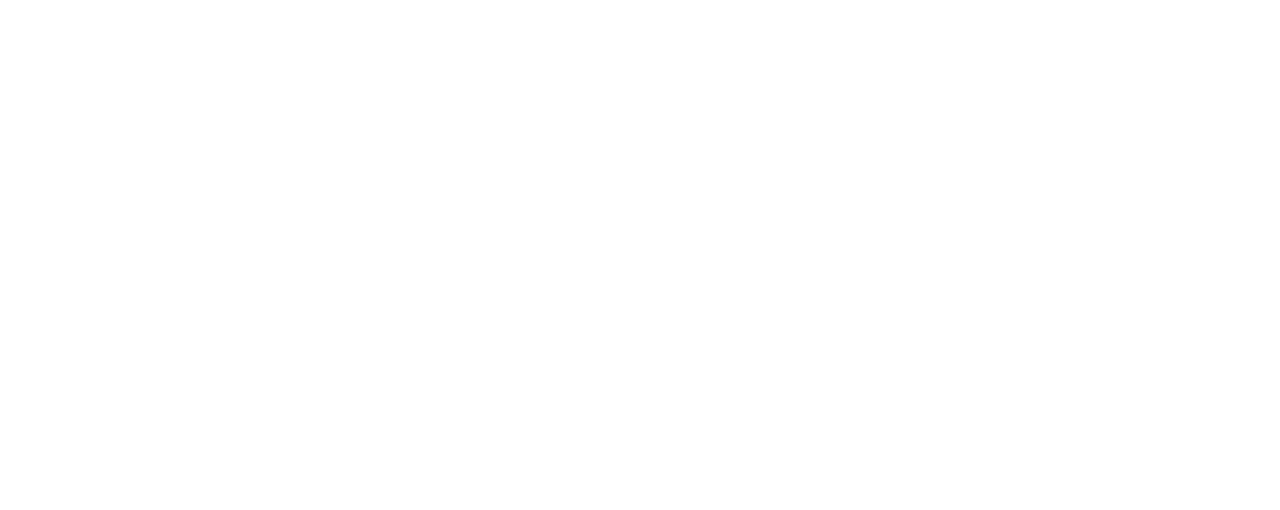
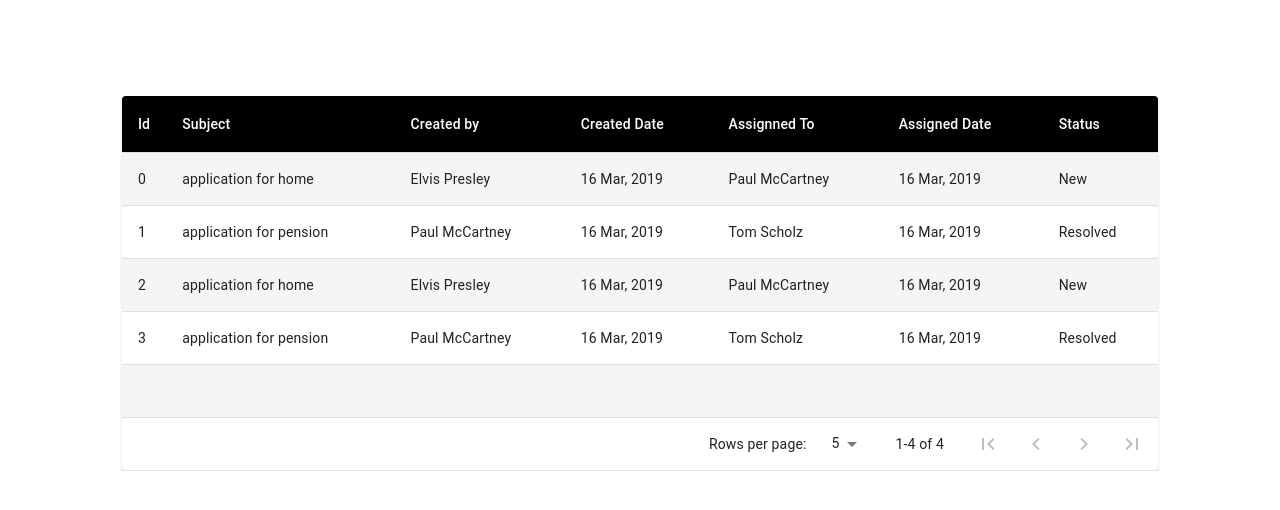
Before and after one commit to ayancoder/ticket-status-tacker, a React (Create React App) app in the folder client/: page /tickets in a window 1280 px wide. Shown: the top 510 px of the page. Built offline with nearby package versions, Linux system fonts and the light colour scheme; the HTML template or start-up script is replaced by a standard one.

Commit message:
ticket table display list

```diff
--- a/client/src/App.js
+++ b/client/src/App.js
@@ -6,6 +6,7 @@
 import { Login } from "./components/auth/Login";
 import  Register  from "./components/auth/Register";
 import Dashboard from "./components/dashboard/Dashboard";
+import TicketsTable from "./components/ticket/TicketTable";
 
 // Redux
 import { Provider } from 'react-redux';
@@ -23,6 +24,7 @@
             <Route exact path="/login" component={Login}></Route>
             <Route exact path="/register" component={Register}></Route>
             <Route exact path="/dashboard" component={Dashboard}></Route>
+            <Route exact path="/tickets" component={TicketsTable}></Route>
           </Switch>
         </section>
       </Fragment>
--- a/client/src/components/dashboard/Dashboard.js
+++ b/client/src/components/dashboard/Dashboard.js
@@ -22,6 +22,7 @@
 import Chart from "./Chart";
 import Tickets from "./Ticket";
 import TicketCountCard from "./TicketsCountCard";
+import TicketsTable from "../ticket/TicketTable";
 function Copyright() {
   return (
     <Typography variant="body2" color="textSecondary" align="center">
@@ -202,9 +203,7 @@
             </Grid>
             {/* Recent Tickets */}
             <Grid item xs={12}>
-              <Paper className={classes.paper}>
-                <Tickets />
-              </Paper>
+               <TicketsTable/>
             </Grid>
           </Grid>
           <Box pt={4}>
--- a/client/src/components/dashboard/TicketsCountCard.js
+++ b/client/src/components/dashboard/TicketsCountCard.js
@@ -5,7 +5,6 @@
 import CardContent from "@material-ui/core/CardContent";
 import Button from "@material-ui/core/Button";
 import Typography from "@material-ui/core/Typography";
-import DeleteIcon from '@material-ui/icons/Delete';
 
 const useStyles = makeStyles({
   root: {
--- /dev/null
+++ b/client/src/components/ticket/TicketTable.js
@@ -0,0 +1,215 @@
+import React from 'react';
+import PropTypes from 'prop-types';
+import { withStyles, makeStyles , useTheme} from '@material-ui/core/styles';
+import Table from '@material-ui/core/Table';
+import TableHead from '@material-ui/core/TableHead';
+import TableBody from '@material-ui/core/TableBody';
+import TableCell from '@material-ui/core/TableCell';
+import TableContainer from '@material-ui/core/TableContainer';
+import TableFooter from '@material-ui/core/TableFooter';
+import TablePagination from '@material-ui/core/TablePagination';
+import TableRow from '@material-ui/core/TableRow';
+import Paper from '@material-ui/core/Paper';
+import IconButton from '@material-ui/core/IconButton';
+import FirstPageIcon from '@material-ui/icons/FirstPage';
+import KeyboardArrowLeft from '@material-ui/icons/KeyboardArrowLeft';
+import KeyboardArrowRight from '@material-ui/icons/KeyboardArrowRight';
+import LastPageIcon from '@material-ui/icons/LastPage';
+
+
+const useStyles1 = makeStyles((theme) => ({
+  root: {
+    flexShrink: 0,
+    marginLeft: theme.spacing(2.5),
+  },
+}));
+
+const StyledTableCell = withStyles((theme) => ({
+  head: {
+    backgroundColor: theme.palette.common.black,
+    color: theme.palette.common.white,
+  },
+  body: {
+    fontSize: 14,
+  },
+}))(TableCell);
+
+const StyledTableRow = withStyles((theme) => ({
+  root: {
+    '&:nth-of-type(odd)': {
+      backgroundColor: theme.palette.action.hover,
+    },
+  },
+}))(TableRow);
+
+function TablePaginationActions(props) {
+  const classes = useStyles1();
+  const theme = useTheme();
+  const { count, page, rowsPerPage, onPageChange } = props;
+
+  const handleFirstPageButtonClick = (event) => {
+    onPageChange(event, 0);
+  };
+
+  const handleBackButtonClick = (event) => {
+    onPageChange(event, page - 1);
+  };
+
+  const handleNextButtonClick = (event) => {
+    onPageChange(event, page + 1);
+  };
+
+  const handleLastPageButtonClick = (event) => {
+    onPageChange(event, Math.max(0, Math.ceil(count / rowsPerPage) - 1));
+  };
+
+  return (
+    <div className={classes.root}>
+      <IconButton
+        onClick={handleFirstPageButtonClick}
+        disabled={page === 0}
+        aria-label="first page"
+      >
+        {theme.direction === 'rtl' ? <LastPageIcon /> : <FirstPageIcon />}
+      </IconButton>
+      <IconButton onClick={handleBackButtonClick} disabled={page === 0} aria-label="previous page">
+        {theme.direction === 'rtl' ? <KeyboardArrowRight /> : <KeyboardArrowLeft />}
+      </IconButton>
+      <IconButton
+        onClick={handleNextButtonClick}
+        disabled={page >= Math.ceil(count / rowsPerPage) - 1}
+        aria-label="next page"
+      >
+        {theme.direction === 'rtl' ? <KeyboardArrowLeft /> : <KeyboardArrowRight />}
+      </IconButton>
+      <IconButton
+        onClick={handleLastPageButtonClick}
+        disabled={page >= Math.ceil(count / rowsPerPage) - 1}
+        aria-label="last page"
+      >
+        {theme.direction === 'rtl' ? <FirstPageIcon /> : <LastPageIcon />}
+      </IconButton>
+    </div>
+  );
+}
+
+TablePaginationActions.propTypes = {
+  count: PropTypes.number.isRequired,
+  onPageChange: PropTypes.func.isRequired,
+  page: PropTypes.number.isRequired,
+  rowsPerPage: PropTypes.number.isRequired,
+};
+
+
+// Generate Order Data
+function createData(id, subject, createdBy, createDate,assignedTo, assignedDate, status) {
+    return { id, subject, createdBy, createDate,assignedTo, assignedDate, status };
+}
+
+const rows = [
+    createData(0,'application for home', 'Elvis Presley', '16 Mar, 2019', 'Paul McCartney', '16 Mar, 2019', 'New'),
+    createData(1, 'application for pension', 'Paul McCartney', '16 Mar, 2019', 'Tom Scholz', '16 Mar, 2019', 'Resolved'),
+    createData(2,'application for home', 'Elvis Presley', '16 Mar, 2019', 'Paul McCartney', '16 Mar, 2019', 'New'),
+    createData(3, 'application for pension', 'Paul McCartney', '16 Mar, 2019', 'Tom Scholz', '16 Mar, 2019', 'Resolved'),
+  ];
+
+const useStyles2 = makeStyles({
+  table: {
+    minWidth: 500,
+  },
+});
+
+export default function TicketsTable() {
+  const classes = useStyles2();
+  const [page, setPage] = React.useState(0);
+  const [rowsPerPage, setRowsPerPage] = React.useState(5);
+
+  const emptyRows = rowsPerPage - Math.min(rowsPerPage, rows.length - page * rowsPerPage);
+
+  const handleChangePage = (event, newPage) => {
+    setPage(newPage);
+  };
+
+  const handleChangeRowsPerPage = (event) => {
+    setRowsPerPage(parseInt(event.target.value, 10));
+    setPage(0);
+  };
+
+  return (
+    <TableContainer component={Paper}>
+      <Table className={classes.table} aria-label="custom pagination table">
+        <TableHead>
+          <TableRow>
+            <StyledTableCell>Id</StyledTableCell>
+            <StyledTableCell align="left">Subject</StyledTableCell>
+            <StyledTableCell align="left">Created by</StyledTableCell>
+            <StyledTableCell align="left">Created Date</StyledTableCell>
+            <StyledTableCell align="left">Assignned To</StyledTableCell>
+            <StyledTableCell align="left">Assigned Date</StyledTableCell>
+            <StyledTableCell align="left">Status</StyledTableCell>
+          </TableRow>
+        </TableHead>
+
+        <TableBody>
+          {(rowsPerPage > 0
+            ? rows.slice(page * rowsPerPage, page * rowsPerPage + rowsPerPage)
+            : rows
+          ).map((row) => (
+
+            <StyledTableRow key={row.id} >
+              <StyledTableCell component="th" scope="row" style={{ width: 10 }}>
+                {row.id}
+              </StyledTableCell>
+              <StyledTableCell  align="left">
+                {row.subject}
+              </StyledTableCell>
+              <StyledTableCell  align="left">
+                {row.createdBy}
+              </StyledTableCell>
+              <StyledTableCell align="left">
+                {row.createDate}
+              </StyledTableCell>
+              <StyledTableCell align="left">
+                {row.assignedTo}
+              </StyledTableCell>
+              <StyledTableCell  align="left">
+                {row.assignedDate}
+              </StyledTableCell>
+
+              <StyledTableCell align="left">
+                {row.status}
+              </StyledTableCell>
+
+            </StyledTableRow>
+
+          ))}
+
+          {emptyRows > 0 && (
+            <StyledTableRow style={{ height: 53 * emptyRows }}>
+              <StyledTableCell colSpan={7} />
+            </StyledTableRow>
+          )}
+
+        </TableBody>
+        <TableFooter>
+          <TableRow>
+            <TablePagination
+              rowsPerPageOptions={[5, 10, 25, { label: 'All', value: -1 }]}
+              colSpan={7}
+              count={rows.length}
+              rowsPerPage={rowsPerPage}
+              page={page}
+              SelectProps={{
+                inputProps: { 'aria-label': 'rows per page' },
+                native: true,
+              }}
+              onPageChange={handleChangePage}
+              onRowsPerPageChange={handleChangeRowsPerPage}
+              ActionsComponent={TablePaginationActions}
+            />
+          </TableRow>
+        </TableFooter>
+      </Table>
+    </TableContainer>
+  );
+}
```
Also changed, not shown: client/src/components/dashboard/Orders.js (deleted, +0 -68 lines), client/src/components/ticket/TicketDeatils.js (added).
